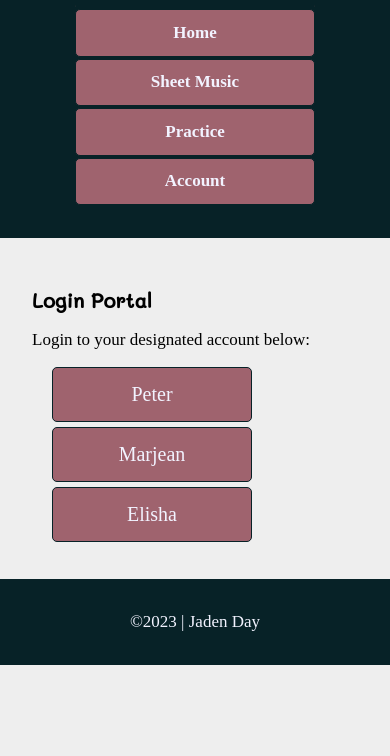
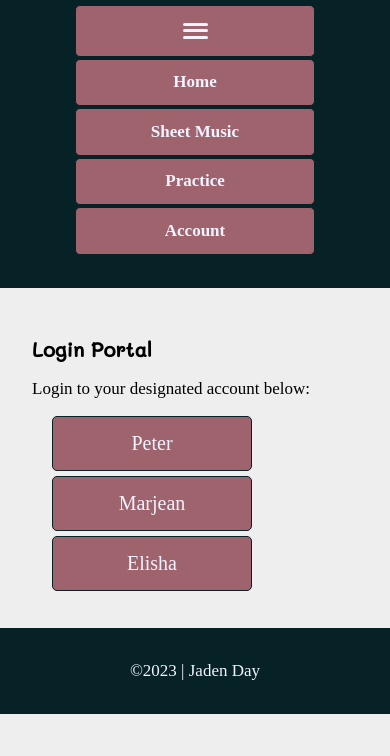
Before and after one commit to jadenday20/vio-learn, a website built with Vite: page account.html in a window 390 px wide. Shown: the part 88-844 px from the top of the page. Built offline with nearby package versions, Linux system fonts and the light colour scheme; a web font is replaced by a local one.

Commit message:
updated all pages with mobile change

```diff
--- a/account.html
+++ b/account.html
@@ -24,7 +24,11 @@
             </div>
             <nav>
                 <ul class="flex-container">
-                    <li class="hamburger"></li>
+                    <li class="hamburger"><a href="javascript:void(0);" class="icon" onclick="toggleMenu()">
+                            <div class="bar bar1"></div>
+                            <div class="bar bar2"></div>
+                            <div class="bar bar3"></div>
+                        </a></li>
                     <li><a href="index.html">Home</a></li>
                     <!-- <li><a href="assignments.html">Assignments</a></li> -->
                     <li><a href="music.html">Sheet Music</a></li>
@@ -49,6 +53,7 @@
             <!-- <button onclick="login()">login</button> -->
             <!-- <script src="./scripts/redirect.js"></script> -->
             <script src="scripts/accounts.js"></script>
+            <script src="./scripts/nav.js"></script>
         </main>
         <footer>
             <p>&copy;2023 | Jaden Day</p>
```
Also changed, not shown: assignments.html (+6 -1 lines), index.html (+6 -1 lines), music.html (+6 -1 lines).
